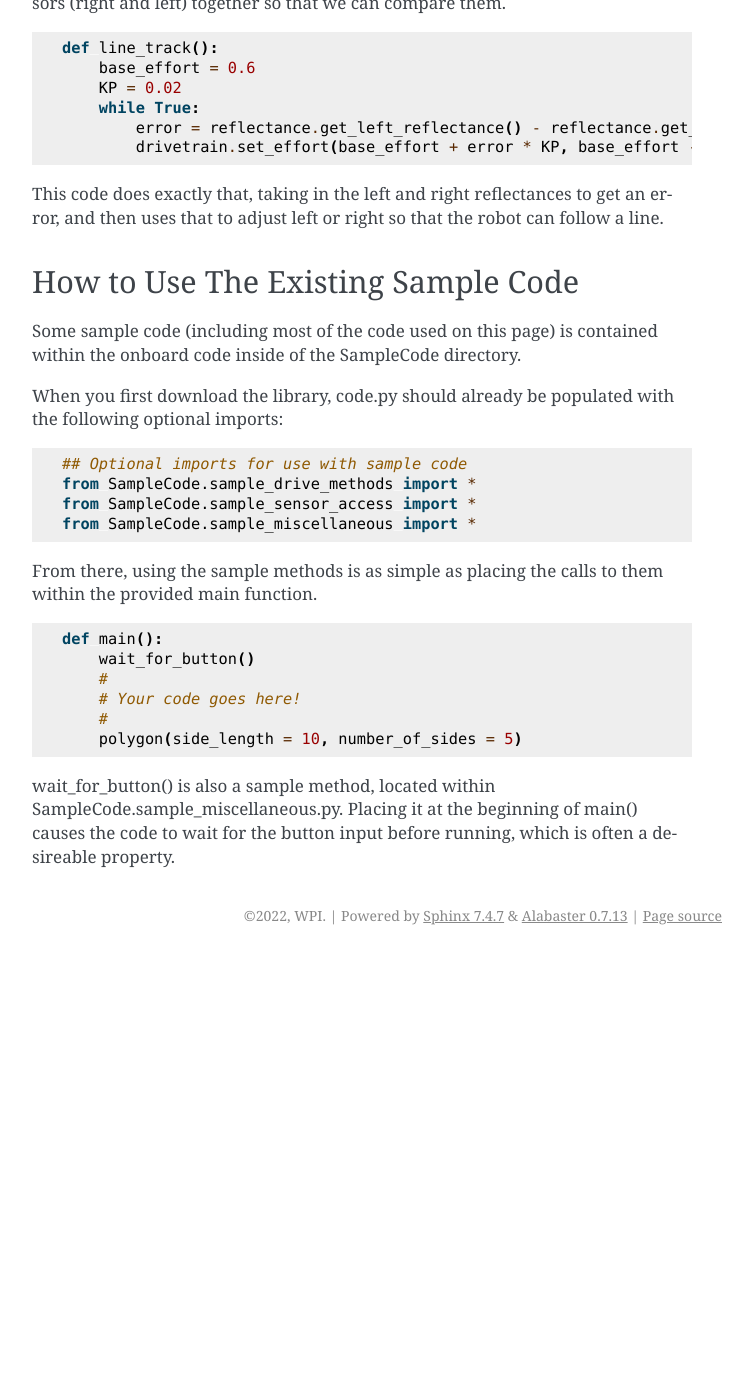
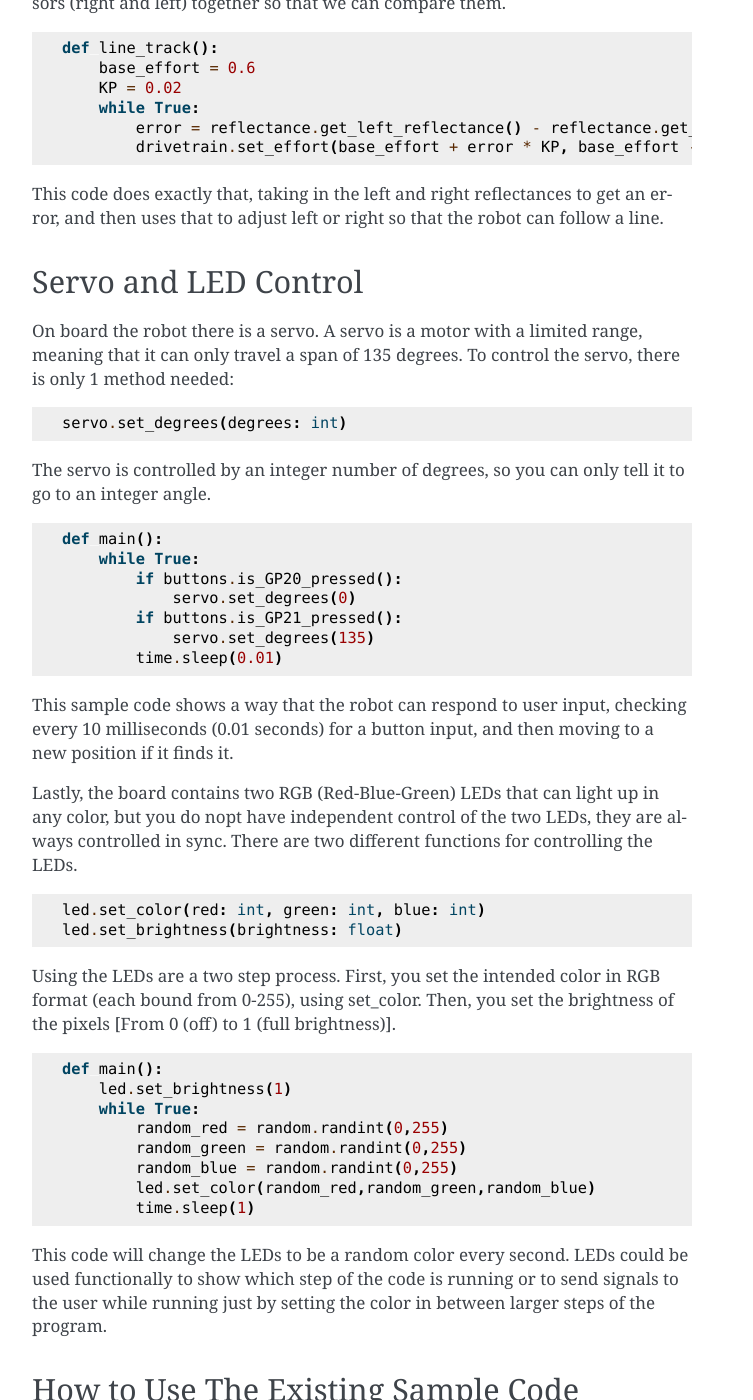
Before and after one commit to Open-STEM/Open-STEM.github.io, a Sphinx documentation site: the page built from docs/source/examples/index.rst, in a window 1280 px wide and 1400 px high, scrolled down 2942 px. Shown: the whole window, without its empty margins (388-1141 px from the left). Built offline with Sphinx 7.4.7, drawn with Linux system fonts in a browser that asks for light colours; before the commit the page ends 3897 px from its top, so only the background shows below that; some of the changed text lies outside the part shown.

Commit message:
LED and Servo tutorial

```diff
--- a/docs/source/api/servo.rst
+++ b/docs/source/api/servo.rst
@@ -2,7 +2,7 @@
 Servo
 ===================================
 
-.. py:function:: servo.set_degrees(degrees) -> None:
+.. py:function:: servo.set_degrees(degrees: int) -> None:
 
     Tells the servo to move to the specified position
 
--- a/docs/source/examples/index.rst
+++ b/docs/source/examples/index.rst
@@ -124,6 +124,52 @@ Neither of these methods take in parameters. The value that the sensor outputs i
 
 This code does exactly that, taking in the left and right reflectances to get an error, and then uses that to adjust left or right so that the robot can follow a line.
 
+Servo and LED Control
+---------------------
+
+On board the robot there is a servo. A servo is a motor with a limited range, meaning that it can only travel a span of 135 degrees. To control the servo, there is only 1 method needed:
+
+.. code::
+
+    servo.set_degrees(degrees: int)
+
+The servo is controlled by an integer number of degrees, so you can only tell it to go to an integer angle.
+
+.. code::
+
+    def main():
+        while True:
+            if buttons.is_GP20_pressed():
+                servo.set_degrees(0)
+            if buttons.is_GP21_pressed():
+                servo.set_degrees(135)
+            time.sleep(0.01)
+
+This sample code shows a way that the robot can respond to user input, checking every 10 milliseconds (0.01 seconds) for a button input, and then moving to a new position if it finds it.
+
+Lastly, the board contains two RGB (Red-Blue-Green) LEDs that can light up in any color, but you do nopt have independent control of the two LEDs, they are always controlled in sync. There are two different functions for controlling the LEDs.
+
+.. code::
+
+    led.set_color(red: int, green: int, blue: int)
+    led.set_brightness(brightness: float)
+
+Using the LEDs are a two step process. First, you set the intended color in RGB format (each bound from 0-255), using set_color. Then, you set the brightness of the pixels [From 0 (off) to 1 (full brightness)].
+
+.. code::
+
+    def main():
+        led.set_brightness(1)
+        while True:
+            random_red = random.randint(0,255)
+            random_green = random.randint(0,255)
+            random_blue = random.randint(0,255)
+            led.set_color(random_red,random_green,random_blue)
+            time.sleep(1)
+
+This code will change the LEDs to be a random color every second. LEDs could be used functionally to show which step of the code is running or to send signals to the user while running just by setting the color in between larger steps of the program.
+
+
 How to Use The Existing Sample Code
 -----------------------------------
 
```
Also changed, not shown: other parts of docs/source/examples/index.rst (+1 -1 lines).
